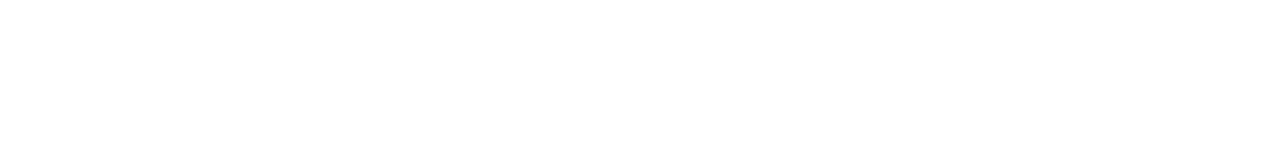
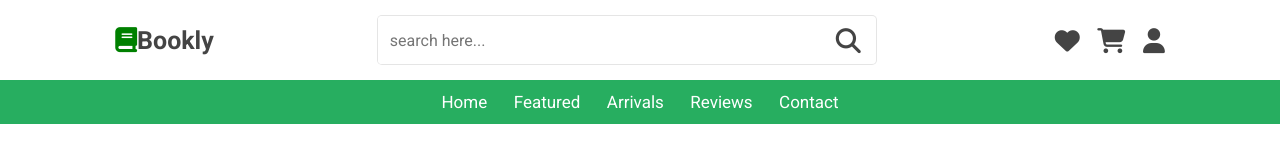
Before and after one commit to jujubizinha/Book-Store, a plain HTML site: page index.html in a window 1280 px wide. Shown: the top 162 px of the page. Drawn offline with Linux system fonts and the light colour scheme.

Commit message:
feat: create Header section

```diff
--- a/index.html
+++ b/index.html
@@ -10,6 +10,40 @@
 </head>
 
 <body>
+    <header class="header">
+        <div class="header-1">
+            <a href="#" class="logo">
+                <i class="fas fa-book"> </i>bookly
+            </a>
+            <form action="" class="search-form">
+                <input type="search" name="" placeholder="search here..." id="search-box">
+                <label for="search-box" class="fas fa-search"></label>
+            </form>
+            <div class="icons">
+                <div id="search-btn" class="fas fa-search"></div>
+                <a href="#" class="fas fa-heart"></a>
+                <a href="#" class="fas fa-shopping-cart"></a>
+                <div id="login-btn" class="fas fa-user"></div>
+            </div>
+        </div>
+        <div class="header-2">
+            <nav class="navbar">
+                <a href="#home">home</a>
+                <a href="#featured">featured</a>
+                <a href="#arrivals">arrivals</a>
+                <a href="#reviews">reviews</a>
+                <a href="#contact">contact</a>
+            </nav>
+        </div>
+    </header>
+    <nav class="bottom-navbar">
+        <a href="#home" class="fas fa-home"></a>
+        <a href="#featured" class="fas fa-list"></a>
+        <a href="#arrivals" class="fas fa-tags"></a>
+        <a href="#reviews" class="fas fa-comments"></a>
+        <a href="#blogs" class="fas fa-blog"></a>
+
+    </nav>
 
 </body>
 <script src="script.js"></script>
--- a/script.js
+++ b/script.js
@@ -0,0 +1,20 @@
+searchForm = document.querySelector(".search-form");
+document.querySelector("#search-btn").onclick = () => {
+  searchForm.classList.toggle("active");
+};
+window.onscroll = () => {
+  searchForm.classList.remove("active");
+  if (window.scrollY > 80) {
+    document.querySelector(".header .header-2").classList.add("active");
+  } else {
+    document.querySelector(".header .header-2").classList.remove("active");
+  }
+};
+
+window.onload = () => {
+  if (window.scrollY > 80) {
+    document.querySelector(".header .header-2").classList.add("active");
+  } else {
+    document.querySelector(".header .header-2").classList.remove("active");
+  }
+};
--- a/style.css
+++ b/style.css
@@ -0,0 +1,204 @@
+@import url(https://fonts.googleapis.com/css2?family=Roboto:wght@100;300;400;500;700;900&display=swap%27);
+
+:root {
+  --green: #27ae60;
+  --dark-color: #219150;
+  --black: #444;
+  --light-color: #666;
+  --border: 0.1rem solid rgba(0, 0, 0, 0.1);
+  --border-hover: 0.1rem solid var(--black);
+  --box-shadow: 0 0.5rem 1rem rgba(0, 0, 0, 0.1);
+}
+
+* {
+  font-family: "Roboto", sans-serif;
+  margin: 0;
+  padding: 0;
+  box-sizing: border-box;
+  outline: none;
+  border: none;
+  text-decoration: none;
+  text-transform: capitalize;
+  transition: all 0.2s linear;
+  transition: width none;
+}
+
+html {
+  font-size: 62.5%;
+  overflow-x: hidden;
+  scroll-padding-top: 5rem;
+  scroll-behavior: smooth;
+}
+
+html::-webkit-scrollbar {
+  width: 1rem;
+}
+
+html::-webkit-scrollbar-thumb {
+  background: var(--black);
+}
+
+.header .header-1 {
+  background: #fff;
+  padding: 1.5rem 9%;
+  display: flex;
+  align-items: center;
+  justify-content: space-between;
+}
+
+.header .header-1 .logo {
+  font-size: 2.5rem;
+  font-weight: bolder;
+  color: var(--black);
+}
+
+.header .header-1 .logo i {
+  color: green;
+}
+
+.header .header-1 .search-form {
+  width: 50rem;
+  height: 5rem;
+  border: var(--border);
+  overflow: hidden;
+  background: #fff;
+  display: flex;
+  align-items: center;
+  border-radius: 0.5rem;
+}
+
+.header .header-1 .search-form input {
+  font-size: 1.6rem;
+  padding: 0 1.2rem;
+  height: 100%;
+  width: 100%;
+  text-transform: none;
+  color: var(--black);
+}
+
+.header .header-1 .search-form label {
+  font-size: 2.5rem;
+  padding-right: 1.5rem;
+  color: var(--black);
+  cursor: pointer;
+}
+
+.header .header-1 .search-form label:hover {
+  color: var(--green);
+}
+
+.header .header-1 .icons div,
+.header .header-1 .icons a {
+  font-size: 2.5rem;
+  margin-left: 1.5rem;
+  color: var(--black);
+  cursor: pointer;
+}
+
+.header .header-1 .icons div:hover,
+.header .header-1 .icons a:hover {
+  color: var(--green);
+}
+
+#search-btn {
+  display: none;
+}
+
+.header .header-2 {
+  background: var(--green);
+}
+
+.header .header-2 .navbar {
+  text-align: center;
+}
+.header .header-2 .navbar a {
+  color: #fff;
+  display: inline-block;
+  padding: 1.2rem;
+  font-size: 1.7rem;
+}
+.header .header-2 .navbar a:hover {
+  background: var(--dark-color);
+}
+
+.header .header-2.active {
+  position: fixed;
+  top: 0;
+  left: 0;
+  right: 0;
+  z-index: 1000;
+}
+
+.bottom-navbar {
+  text-align: center;
+  background: var(--green);
+  position: fixed;
+  bottom: 0;
+  left: 0;
+  right: 0;
+  z-index: 1000;
+  display: none;
+}
+
+.bottom-navbar a {
+  font-size: 2.5rem;
+  padding: 2rem;
+  color: #fff;
+}
+
+.bottom-navbar a:hover {
+  background: var(--dark-color);
+}
+
+body {
+  height: 300rem;
+}
+
+@media (max-width: 991px) {
+  html {
+    font-size: 55%;
+  }
+  .header .header-1 {
+    padding: 2rem;
+  }
+}
+@media (max-width: 768px) {
+  html {
+    scroll-padding-top: 0;
+  }
+  body {
+    padding-bottom: 6rem;
+  }
+  .header .header-2 {
+    display: none;
+  }
+  .bottom-navbar {
+    display: block;
+  }
+  #search-btn {
+    display: inline-block;
+  }
+  .header .header-1 {
+    box-shadow: var(--box-shadow);
+    position: relative;
+  }
+  .header .header-1 .search-form {
+    position: absolute;
+    top: -115%;
+    right: 2rem;
+    width: 90%;
+    box-shadow: var(--box-shadow);
+  }
+  .header .header-1 .search-form.active {
+    top: 115%;
+  }
+}
+
+@media (max-width: 450px) {
+  html {
+    font-size: 50%;
+  }
+  .header .header-1 {
+    padding: 2rem;
+  }
+}
```
